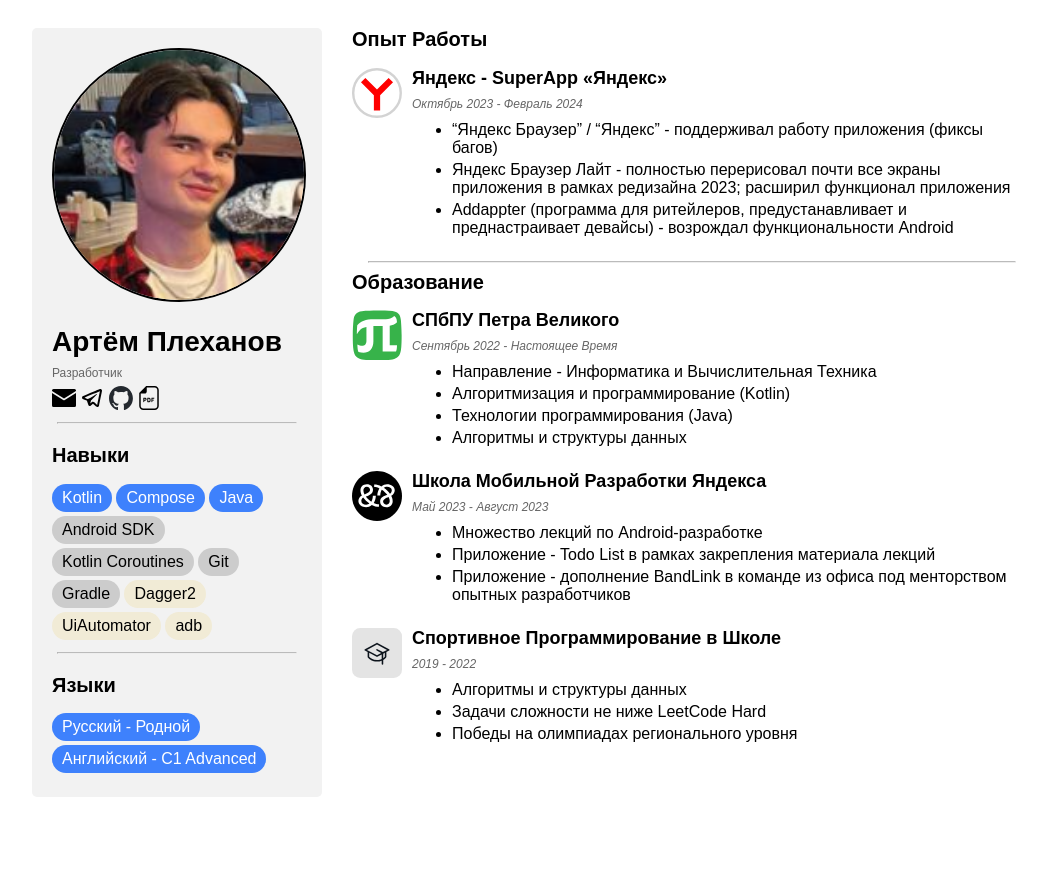
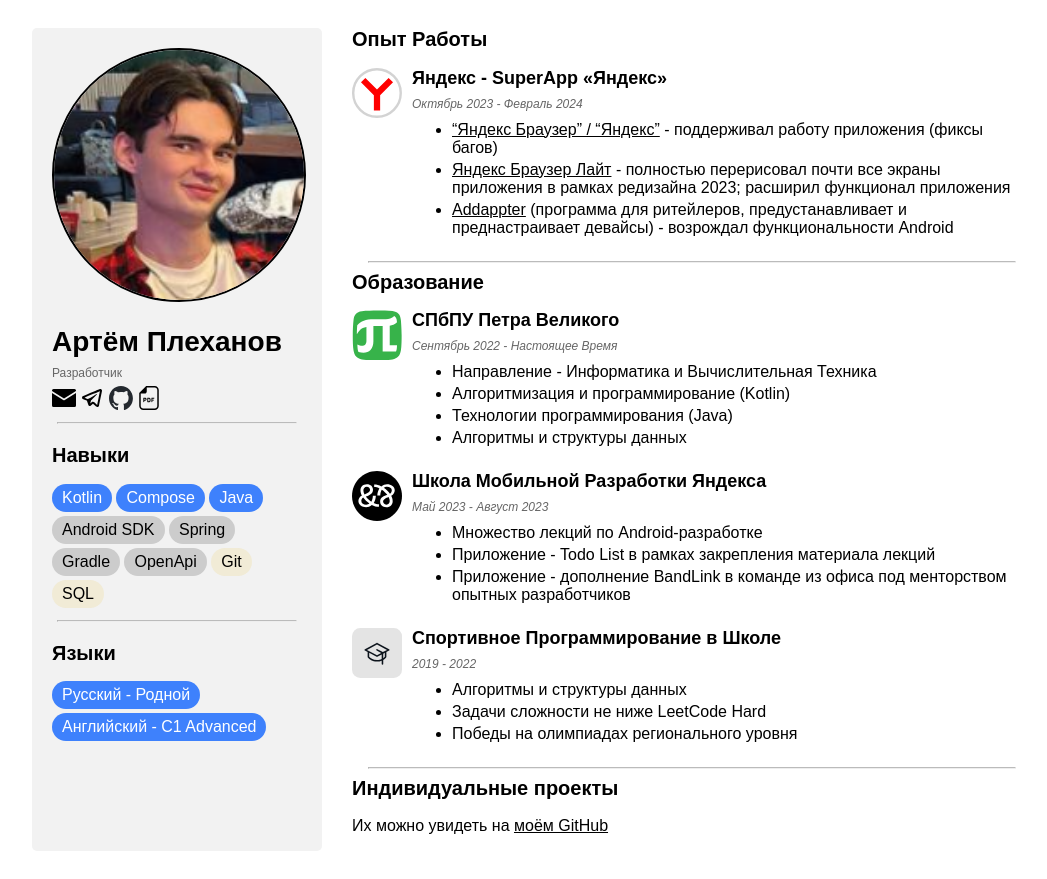
Before and after one commit to Plezha/SimpleCV, a plain HTML site: page index.html in a window 1280 px wide. Shown: the whole page, without its empty margins (108-1155 px from the left). Before the commit the page ends 825 px from the top, so only its background shows below. Drawn offline with Linux system fonts and the light colour scheme.

Commit message:
Update CV

```diff
--- a/index.html
+++ b/index.html
@@ -10,6 +10,36 @@
             display: flex;
             padding: 20px;
             min-width: max-content;
+        }
+
+        a, a:hover, a:visited, a:active {
+            color: inherit;
+        }
+
+        h1, h2, h3 {
+            margin-top: 0;
+        }
+
+        h1 {
+            font-size: 28px;
+            font-weight: bolder;
+            margin-bottom: 0;
+        }
+
+        h2 {
+            font-size: 20px;
+            font-weight: bold;
+        }
+
+        h3 {
+            font-size: 18px;
+            margin-bottom: 5px;
+        }
+
+        ul {
+            list-style-type: disc;
+
+            padding-left: 20px;
         }
 
         .page-container {
@@ -40,32 +70,6 @@
             border-style: solid;
             border-width: 2px;
             border-color: #000;
-        }
-
-        h1, h2, h3 {
-            margin-top: 0;
-        }
-
-
-        h1 {
-            font-size: 28px;
-            font-weight: bolder;
-            margin-bottom: 0px;
-        }
-
-        h2 {
-            font-size: 20px;
-            font-weight: bold;
-        }
-
-        h3 {
-            font-size: 18px;
-            margin-bottom: 5px;
-        }
-
-        ul {
-            list-style-type: disc;
-            padding-left: 20px;
         }
 
         .divider {
@@ -108,6 +112,13 @@
         .small-logo {
             width: 24px;
             height: 24px;
+            -webkit-transition: transform 1s ease;
+            transition: transform 1s ease;
+        }
+        .small-logo:hover {
+            -webkit-transform: rotate(15deg); /* Градусы поворота можно изменить по необходимости */
+            transform: rotate(15deg); /* Градусы поворота можно изменить по необходимости */
+            filter: invert(0.5) sepia(1) saturate(65) hue-rotate(195deg);;
         }
 
         .experience-item,
@@ -163,12 +174,11 @@
                 <div class="skill-item high">Compose</div>
                 <div class="skill-item high">Java</div>
                 <div class="skill-item medium">Android SDK</div>
-                <div class="skill-item medium">Kotlin Coroutines</div>
-                <div class="skill-item medium">Git</div>
+                <div class="skill-item medium">Spring</div>
                 <div class="skill-item medium">Gradle</div>
-                <div class="skill-item low">Dagger2</div>
-                <div class="skill-item low">UiAutomator</div>
-                <div class="skill-item low">adb</div>
+                <div class="skill-item medium">OpenApi</div>
+                <div class="skill-item low">Git</div>
+                <div class="skill-item low">SQL</div>
             </div>
 
             <hr class="divider">
@@ -188,9 +198,9 @@
                     <h3>Яндекс - SuperApp «Яндекс»</h3>
                     <p class="date">Октябрь 2023 - Февраль 2024</p>
                     <ul>
-                        <li>“Яндекс Браузер” / “Яндекс”  - поддерживал работу приложения (фиксы багов)</li>
-                        <li>Яндекс Браузер Лайт - полностью перерисовал почти все экраны приложения в рамках редизайна 2023; расширил функционал приложения</li>
-                        <li>Addappter (программа для ритейлеров, предустанавливает и преднастраивает девайсы) - возрождал функциональности Android</li>
+                        <li><a href="https://play.google.com/store/apps/details?id=com.yandex.searchapp&hl=ru">“Яндекс Браузер” / “Яндекс”</a> - поддерживал работу приложения (фиксы багов)</li>
+                        <li><a href="https://play.google.com/store/apps/details?id=com.yandex.browser.lite&hl=ru">Яндекс Браузер Лайт</a> - полностью перерисовал почти все экраны приложения в рамках редизайна 2023; расширил функционал приложения</li>
+                        <li><a href="https://yandex.ru/support2/addappter-partner/ru">Addappter</a> (программа для ритейлеров, предустанавливает и преднастраивает девайсы) - возрождал функциональности Android</li>
                     </ul>
                 </div>
             </div>
@@ -237,6 +247,11 @@
                     </ul>
                 </div>
             </div>
+
+            <hr class="divider">
+            <h2>Индивидуальные проекты</h2>
+            <p>Их можно увидеть на <a href="https://github.com/Plezha">моём GitHub</a> </p>
+
         </div>
     </div>
 </body>
```
